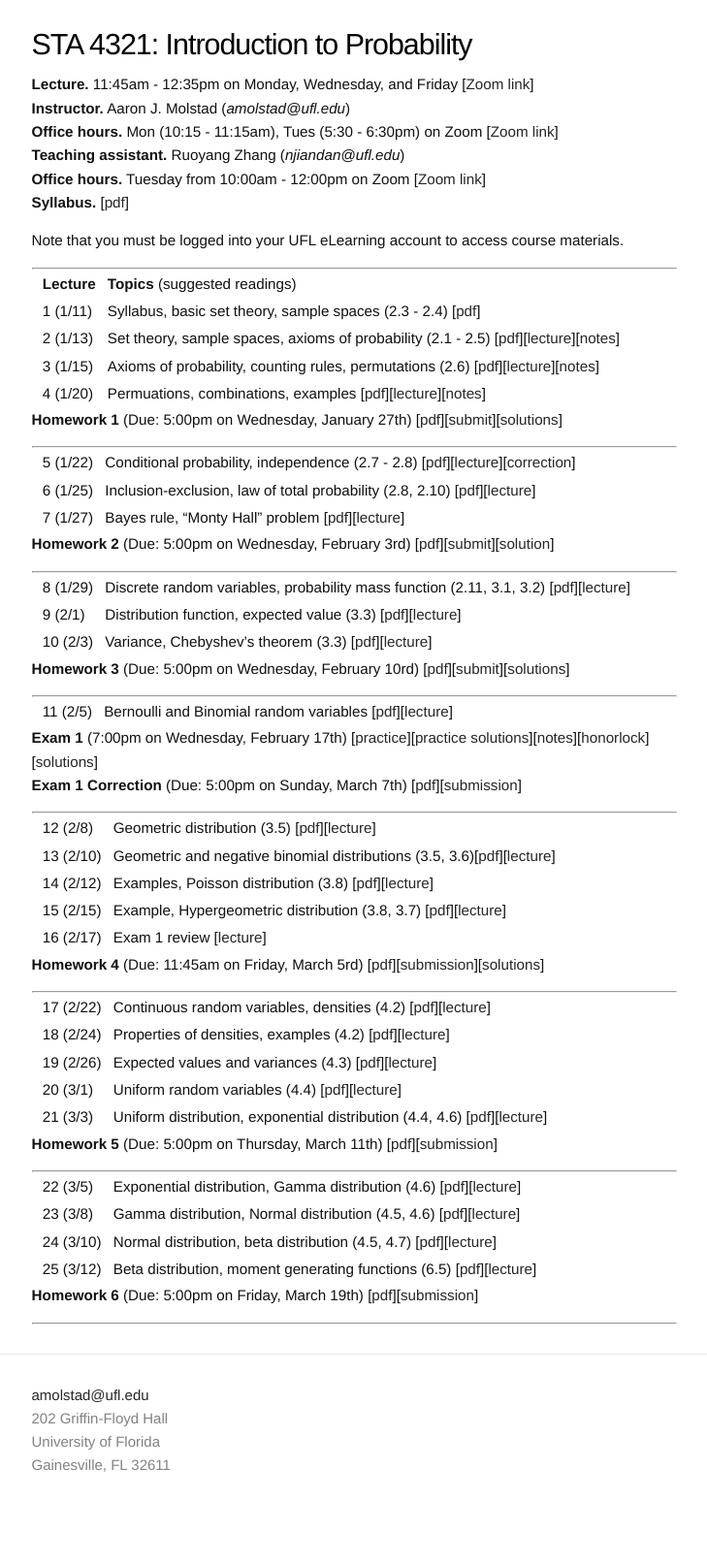
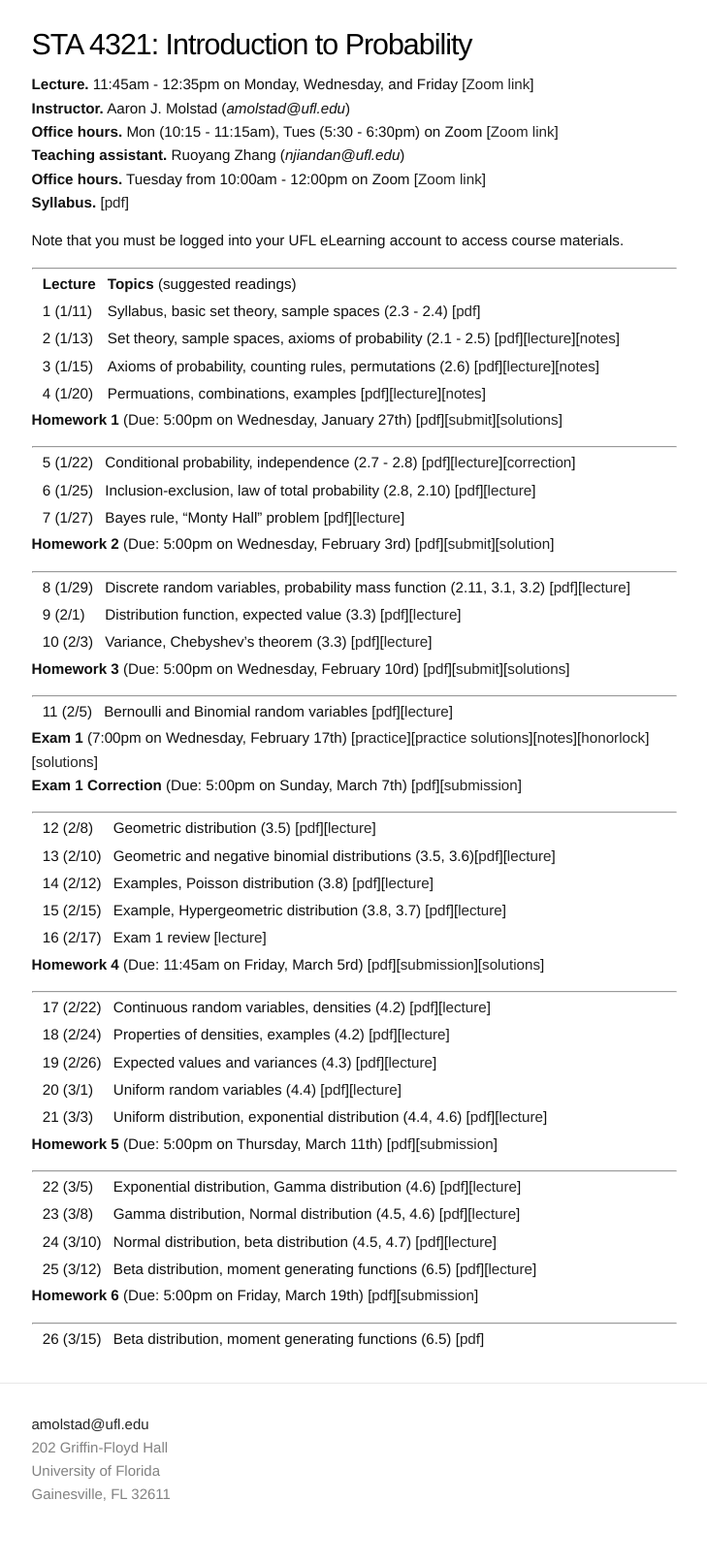
Before and after one commit to ajmolstad/ajmolstad.github.io, a Jekyll site: the page built from S21_STA4321.md, in a window 1280 px wide. Shown: the whole page at 97% size, without its empty margins (275-1004 px from the left). Built offline with Jekyll 4.4.1, drawn with Linux system fonts in a browser that asks for light colours; before the commit the page ends 1583 px from its top, so only the background shows below that.

Commit message:
Update S21_STA4321.md

```diff
--- a/S21_STA4321.md
+++ b/S21_STA4321.md
@@ -79,3 +79,6 @@ Note that you must be logged into your UFL eLearning account to access course ma
 **Homework 6** (Due: 5:00pm on Friday, March 19th) [[pdf](https://ufl.instructure.com/files/57915656/download?download_frd=1)][[submission](https://ufl.instructure.com/courses/426946/assignments/4640296)]
 
 ----------------
+
+
+|| 26 (3/15)  || Beta distribution, moment generating functions (6.5) [[pdf](https://ufl.instructure.com/files/57933355/download?download_frd=1)] ||
```
